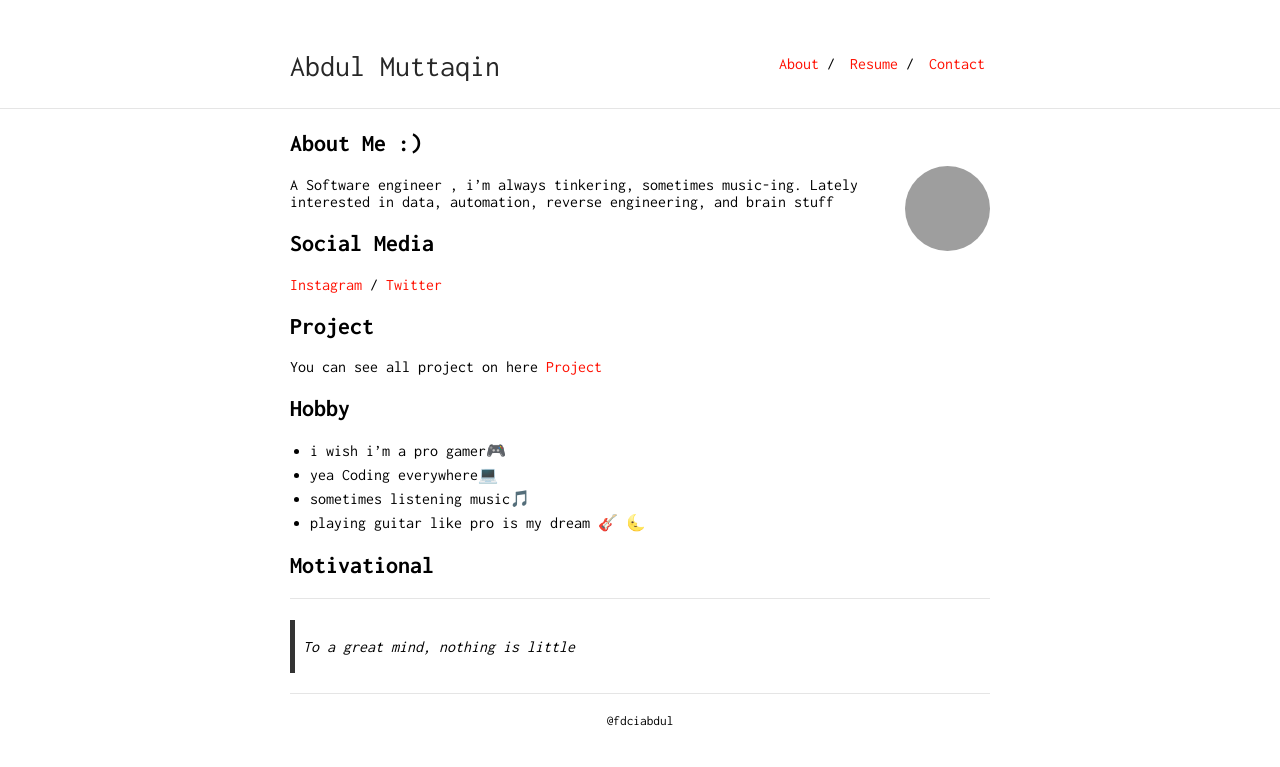
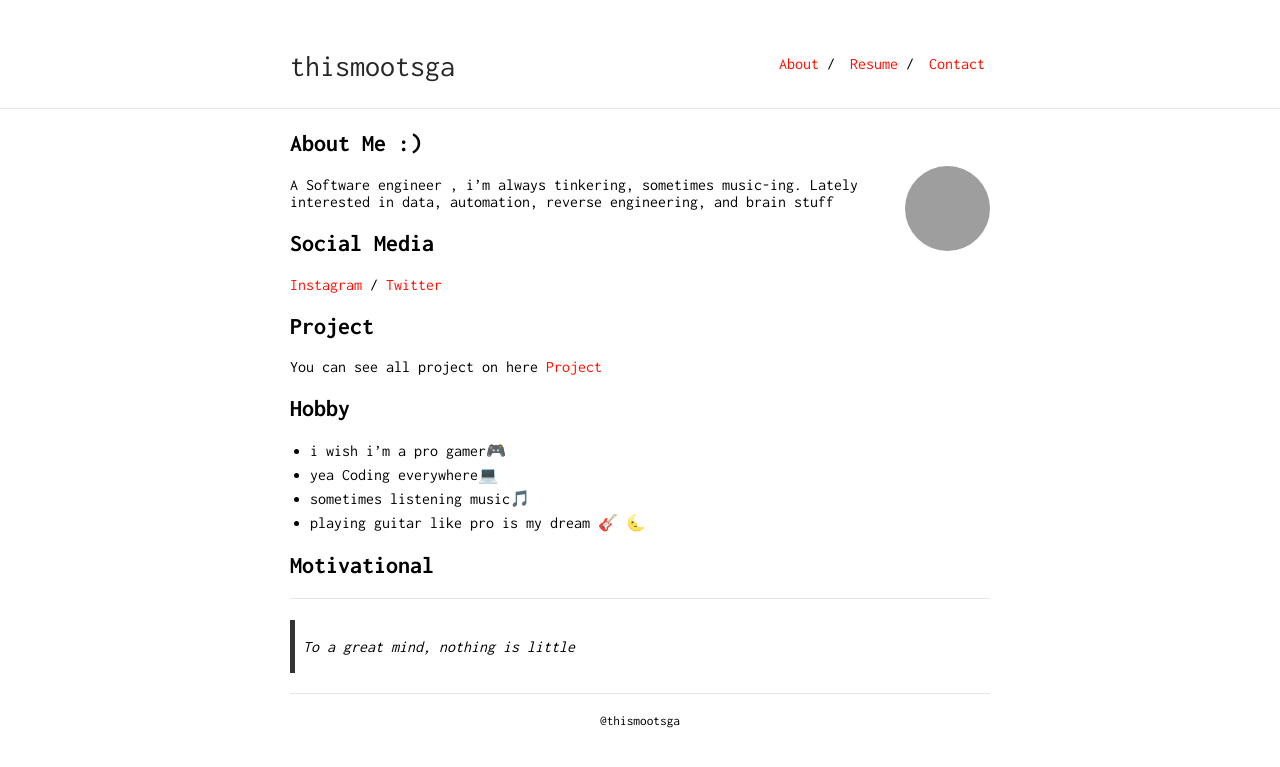
Before and after one commit to oemzih/about, a Jekyll site: the page built from index.md, in a window 1280 px wide. Shown: the top 767 px of the page. Built offline with Jekyll 4.4.1, drawn with Linux system fonts in a browser that asks for light colours; our own code applies the rules of GitHub Pages for plain Markdown files; grey boxes are pictures that could not be loaded.

Commit message:
Update _config.yml

```diff
--- a/_config.yml
+++ b/_config.yml
@@ -1,5 +1,5 @@
-title: Abdul Muttaqin
-url: "https://fdciabdul.github.io"
+title: thismootsga
+url: "https://oemzih.github.io/about"
 baseurl: "/"
 
 markdown: kramdown
@@ -9,7 +9,7 @@ tracking_id: #
 
 footer: yes
 footer_url: "https://github.com/ankitsultana"
-footer_text: "@fdciabdul"
+footer_text: "@thismootsga"
 
 sass:
     style: compressed
```
